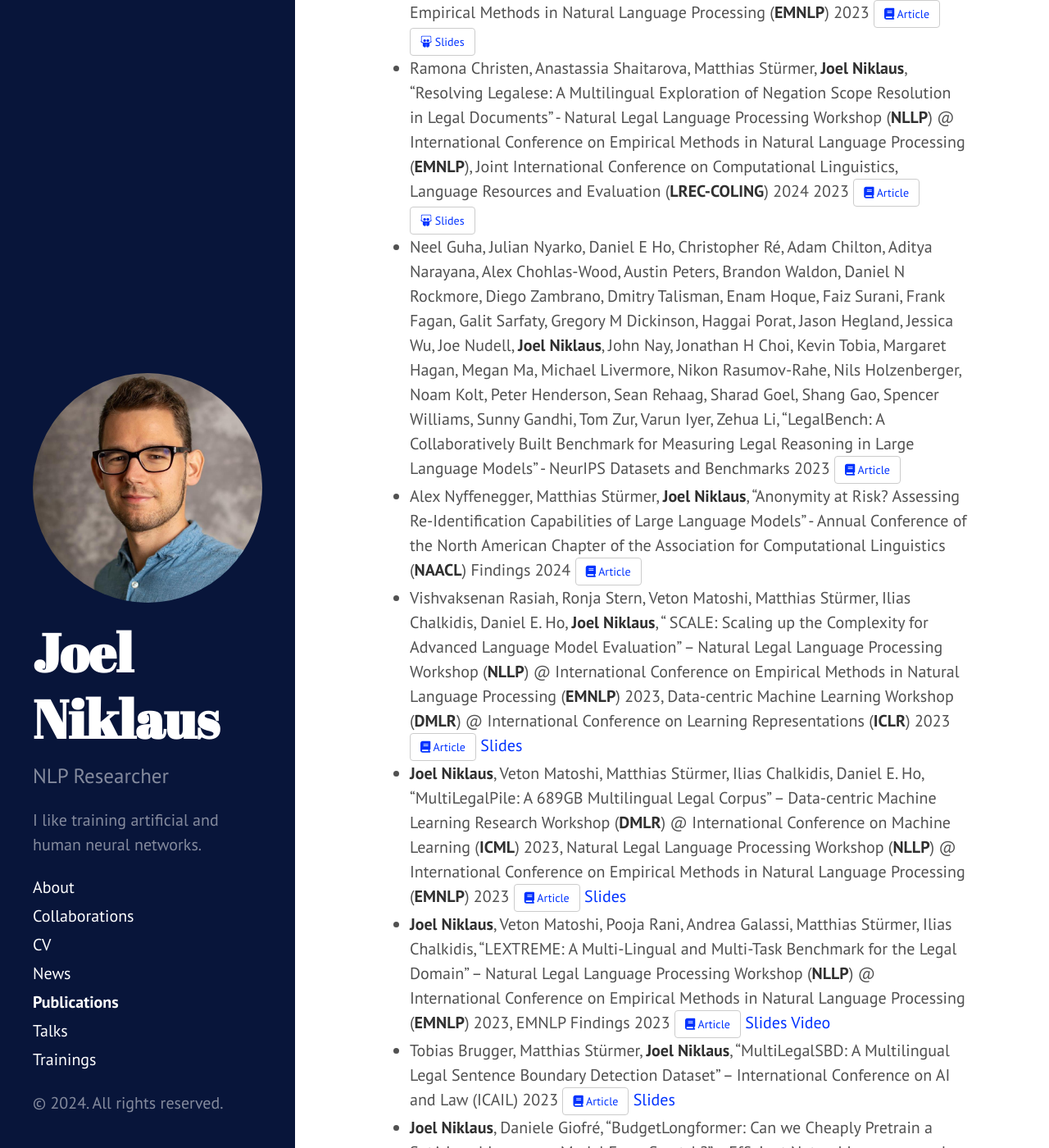
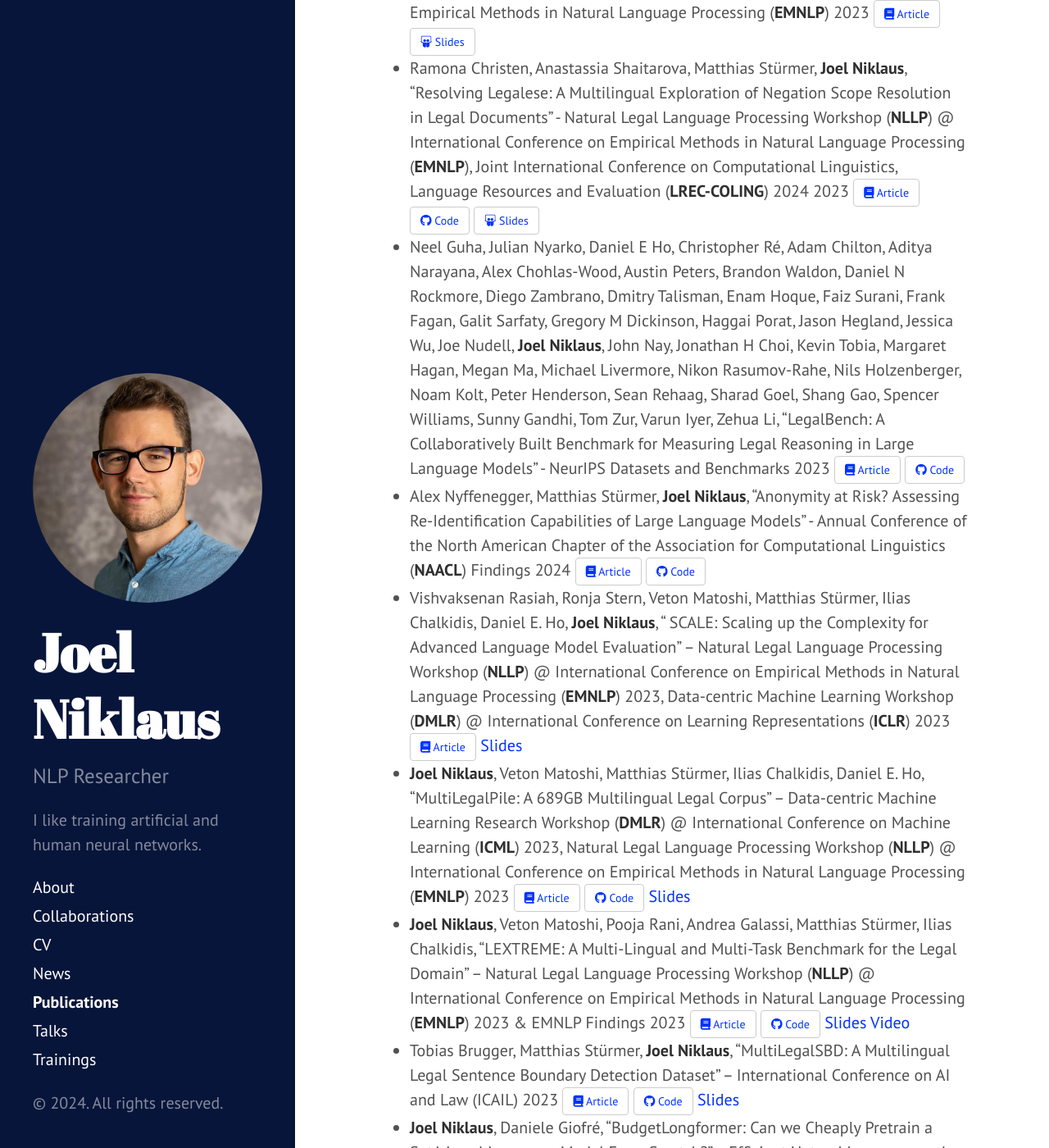
Before and after one commit to JoelNiklaus/joelniklaus.github.io, a Jekyll site: the page built from _pages/publications.md, in a window 1280 px wide and 1400 px high, scrolled down 1057 px. Shown: the whole window at 82% size. Built offline with Jekyll 4.4.1, drawn with Linux system fonts in a browser that asks for light colours; a style sheet for code colours, icons or effects is not loaded.

Commit message:
added github repos
Signed-off-by: Joel Niklaus <me@joelniklaus.ch>

```diff
--- a/_pages/publications.md
+++ b/_pages/publications.md
@@ -28,6 +27,7 @@ on [Google Scholar](https://scholar.google.com/citations?user=qJ8iricAAAAJ).
 * **Joel Niklaus**, Magda Chodup, Thomas Lüthi, Daniel Kettiger,
   "Re-Identifizierung in Gerichtsurteilen mit Simap Daten" - Pre-Print
   <a href="https://zenodo.org/records/10032009" target="_blank" type="button" class="btn"><i class="fa-solid fa-book"></i> Article</a>
+  <a href="https://github.com/JoelNiklaus/SwissCourtDecisionReIdentification" target="_blank" type="button" class="btn"><i class="fa-brands fa-github"></i> Code</a>
 * Santosh T.Y.S.S, Nina Baumgartner, Matthias Stürmer, Matthias Grabmair, **Joel Niklaus**,
   "Towards Explainability and Fairness in Swiss Judgement Prediction: Benchmarking on a Multilingual Dataset" -
   Natural Legal Language Processing Workshop (**NLLP**) @ International Conference on Empirical Methods in Natural Language Processing (**EMNLP**)
@@ -47,6 +47,7 @@ on [Google Scholar](https://scholar.google.com/citations?user=qJ8iricAAAAJ).
   Conference on Computational Linguistics, Language Resources and Evaluation (**LREC-COLING**) 2024
   2023
   <a href="https://arxiv.org/abs/2309.08695" target="_blank" type="button" class="btn"><i class="fa-solid fa-book"></i> Article</a>
+  <a href="https://github.com/RamonaChristen/Multilingual_Negation_Scope_Resolution_on_Legal_Data" target="_blank" type="button" class="btn"><i class="fa-brands fa-github"></i> Code</a>
   <a href="https://docs.google.com/presentation/d/1nHxZUuzFmrdcbo8l-hGfeapl9ku5xKLrRcrZAR_CbbA/edit?usp=sharing" target="_blank" type="button" class="btn"><i class="fa-brands fa-slideshare"></i> Slides</a>
 * Neel Guha, Julian Nyarko, Daniel E Ho, Christopher Ré, Adam Chilton, Aditya Narayana, Alex Chohlas-Wood, Austin
   Peters, Brandon Waldon, Daniel N Rockmore, Diego Zambrano, Dmitry Talisman, Enam Hoque, Faiz Surani, Frank Fagan,
@@ -56,10 +57,12 @@ on [Google Scholar](https://scholar.google.com/citations?user=qJ8iricAAAAJ).
   Li, "LegalBench: A Collaboratively Built Benchmark for Measuring Legal Reasoning in Large Language Models" - NeurIPS
   Datasets and Benchmarks 2023
   <a href="https://nips.cc/virtual/2023/poster/73565" target="_blank" type="button" class="btn"><i class="fa-solid fa-book"></i> Article</a>
+  <a href="https://github.com/HazyResearch/legalbench" target="_blank" type="button" class="btn"><i class="fa-brands fa-github"></i> Code</a>
 * Alex Nyffenegger, Matthias Stürmer, **Joel Niklaus**, "Anonymity at Risk? Assessing Re-Identification Capabilities of
   Large Language Models" - Annual Conference of the North American Chapter of the Association for Computational
   Linguistics (**NAACL**) Findings 2024
   <a href="https://arxiv.org/abs/2308.11103" target="_blank" type="button" class="btn"><i class="fa-solid fa-book"></i> Article</a>
+  <a href="https://github.com/Skatinger/Anonymity-at-Risk-Assessing-Re-Identification-Capabilities-of-Large-Language-Models" target="_blank" type="button" class="btn"><i class="fa-brands fa-github"></i> Code</a>
 * Vishvaksenan Rasiah, Ronja Stern, Veton Matoshi, Matthias Stürmer, Ilias Chalkidis, Daniel E. Ho, **Joel Niklaus**, "
   SCALE: Scaling up the Complexity for Advanced Language Model Evaluation" – Natural Legal Language Processing
   Workshop (**NLLP**) @ International Conference on Empirical Methods in Natural Language Processing (**EMNLP**)
@@ -72,17 +75,20 @@ on [Google Scholar](https://scholar.google.com/citations?user=qJ8iricAAAAJ).
   Machine Learning (**ICML**) 2023, Natural Legal Language Processing Workshop (**NLLP**) @ International Conference on
   Empirical Methods in Natural Language Processing (**EMNLP**) 2023
   <a href="https://arxiv.org/abs/2306.02069" target="_blank" type="button" class="btn"><i class="fa-solid fa-book"></i> Article</a>
+  <a href="https://github.com/JoelNiklaus/LegalDatasets" target="_blank" type="button" class="btn"><i class="fa-brands fa-github"></i> Code</a>
   [Slides](https://docs.google.com/presentation/d/1fUpXOwUxMCm2RiWc4Pn8x3QFF631d6OzEyL-WWN3z_A/edit?usp=sharing)
-* **Joel Niklaus**, Veton Matoshi, Pooja Rani, Andrea Galassi, Matthias Stürmer, Ilias Chalkidis, "LEXTREME: A
-  Multi-Lingual and Multi-Task Benchmark for the Legal Domain" – Natural Legal Language Processing Workshop (**NLLP**) @
-  International Conference on Empirical Methods in Natural Language Processing (**EMNLP**) 2023, EMNLP Findings 2023
+* **Joel Niklaus**, Veton Matoshi, Pooja Rani, Andrea Galassi, Matthias Stürmer, Ilias Chalkidis,
+  "LEXTREME: A Multi-Lingual and Multi-Task Benchmark for the Legal Domain" –
+  Natural Legal Language Processing Workshop (**NLLP**) @ International Conference on Empirical Methods in Natural Language Processing (**EMNLP**) 2023 & EMNLP Findings 2023
   <a href="https://aclanthology.org/2023.findings-emnlp.200/" target="_blank" type="button" class="btn"><i class="fa-solid fa-book"></i> Article</a>
+  <a href="https://github.com/JoelNiklaus/LEXTREME" target="_blank" type="button" class="btn"><i class="fa-brands fa-github"></i> Code</a>
   [Slides](https://docs.google.com/presentation/d/1crQ-No1xZQkSDMewiPmqFaPcNfga1KpgHHE8M34xlec/edit?usp=sharing)
   [Video](https://youtu.be/-luWTu8E78c)
 * Tobias Brugger, Matthias Stürmer, **Joel Niklaus**,
   "MultiLegalSBD: A Multilingual Legal Sentence Boundary Detection Dataset" –
   International Conference on AI and Law (ICAIL) 2023
   <a href="https://dl.acm.org/doi/10.1145/3594536.3595132" target="_blank" type="button" class="btn"><i class="fa-solid fa-book"></i> Article</a>
+  <a href="https://github.com/tobiasbrugger/multilegalsbd" target="_blank" type="button" class="btn"><i class="fa-brands fa-github"></i> Code</a>
   [Slides](https://docs.google.com/presentation/d/1ccDJEsJPxu62CzAYo7v6IfW0sLaOWBjYz3oTZm_Epko/edit?usp=sharing)
 * **Joel Niklaus**, Daniele Giofré, "BudgetLongformer: Can we Cheaply Pretrain a SotA Legal Language Model From
   Scratch?" – Efficient Natural Language and Speech Processing Workshop (ENLSP) @ Neural Information Processing
@@ -94,17 +100,20 @@ on [Google Scholar](https://scholar.google.com/citations?user=qJ8iricAAAAJ).
   Legal Judgment Prediction of Class Action Cases in the US" – Natural Legal Language Processing Workshop (**NLLP**) @
   International Conference on Empirical Methods in Natural Language Processing (**EMNLP**) 2022
   <a href="https://aclanthology.org/2022.nllp-1.3/" target="_blank" type="button" class="btn"><i class="fa-solid fa-book"></i> Article</a>
+  <a href="https://github.com/darrow-labs/ClassActionPrediction" target="_blank" type="button" class="btn"><i class="fa-brands fa-github"></i> Code</a>
 * **Joel Niklaus**, Matthias Stürmer, Ilias Chalkidis,
   "An Empirical Study on Cross-X Transfer for Legal Judgment Prediction" –
   Conference of the Asia-Pacific Chapter of the Association for Computational Linguistics (**AACL**) and
   International Joint Conference on Natural Language Processing (**IJCNLP**) 2022
   <a href="https://aclanthology.org/2022.aacl-main.3/" target="_blank" type="button" class="btn"><i class="fa-solid fa-book"></i> Article</a>
+  <a href="https://github.com/JoelNiklaus/SwissJudgementPrediction" target="_blank" type="button" class="btn"><i class="fa-brands fa-github"></i> Code</a>
   [Slides](https://docs.google.com/presentation/d/1oj14b80z03s5qpHrgfeR4-rRNl4vdEnKDiZ0qV9yJtk/edit?usp=sharing)
   [Video](https://youtu.be/_swVKrF3lFA)
 * **Joel Niklaus**, Ilias Chalkidis, Matthias Stürmer,
   "Swiss-Judgment-Prediction: A Multilingual Legal Judgment Prediction Benchmark" –
   Natural Legal Language Processing Workshop (**NLLP**) @ International Conference on Empirical Methods in Natural Language Processing (**EMNLP**) 2021
   <a href="https://aclanthology.org/2021.nllp-1.3/" target="_blank" type="button" class="btn"><i class="fa-solid fa-book"></i> Article</a>
+  <a href="https://github.com/JoelNiklaus/SwissJudgementPrediction" target="_blank" type="button" class="btn"><i class="fa-brands fa-github"></i> Code</a>
   [Slides](https://docs.google.com/presentation/d/1XmiwEEuwH4dSQmGGQs1yxjFb3-9Avc6ylx0SrmkYnLE/edit?usp=sharing)
   [Video](https://youtu.be/nfGbywb2wHI)
 * Christine Krebs, Michael Falkner, **Joel Niklaus**, Luca Persello, Stefan Klöppel, Tobias Nef, Prabitha Urwyler,
@@ -116,6 +125,7 @@ on [Google Scholar](https://scholar.google.com/citations?user=qJ8iricAAAAJ).
   Reinforcement Learning in Games (**RLG**) @ Association for the Advancement of Artificial Intelligence (**AAAI**) 2020 &
   International Conference on Artificial Intelligence and Soft Computing (**ICAISC**) 2020
   <a href="https://link.springer.com/chapter/10.1007/978-3-030-61534-5_45" target="_blank" type="button" class="btn"><i class="fa-solid fa-book"></i> Article</a>
+  <a href="https://github.com/JoelNiklaus/JassTheRipper" target="_blank" type="button" class="btn"><i class="fa-brands fa-github"></i> Code</a>
 * **Joel Niklaus**, Michele Alberti, Vinay Pondenkandath, Rolf Ingold, Marcus Liwicki,
   "Survey of Artificial Intelligence for Card Games and Its Application to the Swiss Game Jass" –
   Swiss Conference on Data Science (**SDS**) 2019
```
Also changed, not shown: other parts of _pages/publications.md (+1 -2 lines).
